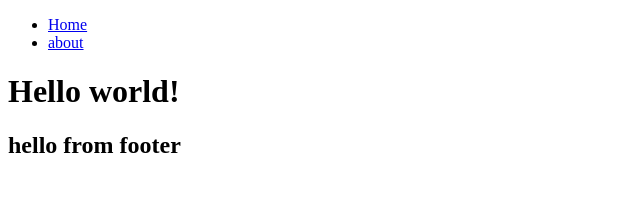
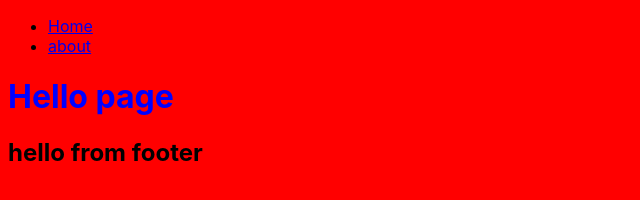
Before and after one commit to neuroloops/gatsby-v3-tutorial-recipes, a Gatsby site: page / in a window 1280 px wide. Shown: the whole page, without its empty margins (0-640 px from the left). Built offline with nearby package versions, Linux system fonts and the light colour scheme; Gatsby itself is replaced by a stand-in of ours.

Commit message:
Feat: Global css

```diff
--- a/src/components/Layout.js
+++ b/src/components/Layout.js
@@ -1,6 +1,8 @@
 import React from "react"
 import Navbar from "./Navbar"
 import Footer from "./Footer"
+
+import "./layout.css"
 
 const Layout = ({ children }) => {
   return (
--- /dev/null
+++ b/src/components/layout.css
@@ -0,0 +1,8 @@
+body {
+  font-family: -apple-system, BlinkMacSystemFont, "Segoe UI", Roboto, Oxygen,
+    Ubuntu, Cantarell, "Open Sans", "Helvetica Neue", sans-serif;
+  background: red;
+}
+h1 {
+  color: blue;
+}
--- a/src/pages/index.js
+++ b/src/pages/index.js
@@ -1,9 +1,10 @@
 import React from "react"
 import Layout from "../components/Layout"
+
 export default function Home() {
   return (
     <Layout>
-      <h1>Hello world!</h1>
+      <h1>Hello page</h1>
     </Layout>
   )
 }
```
